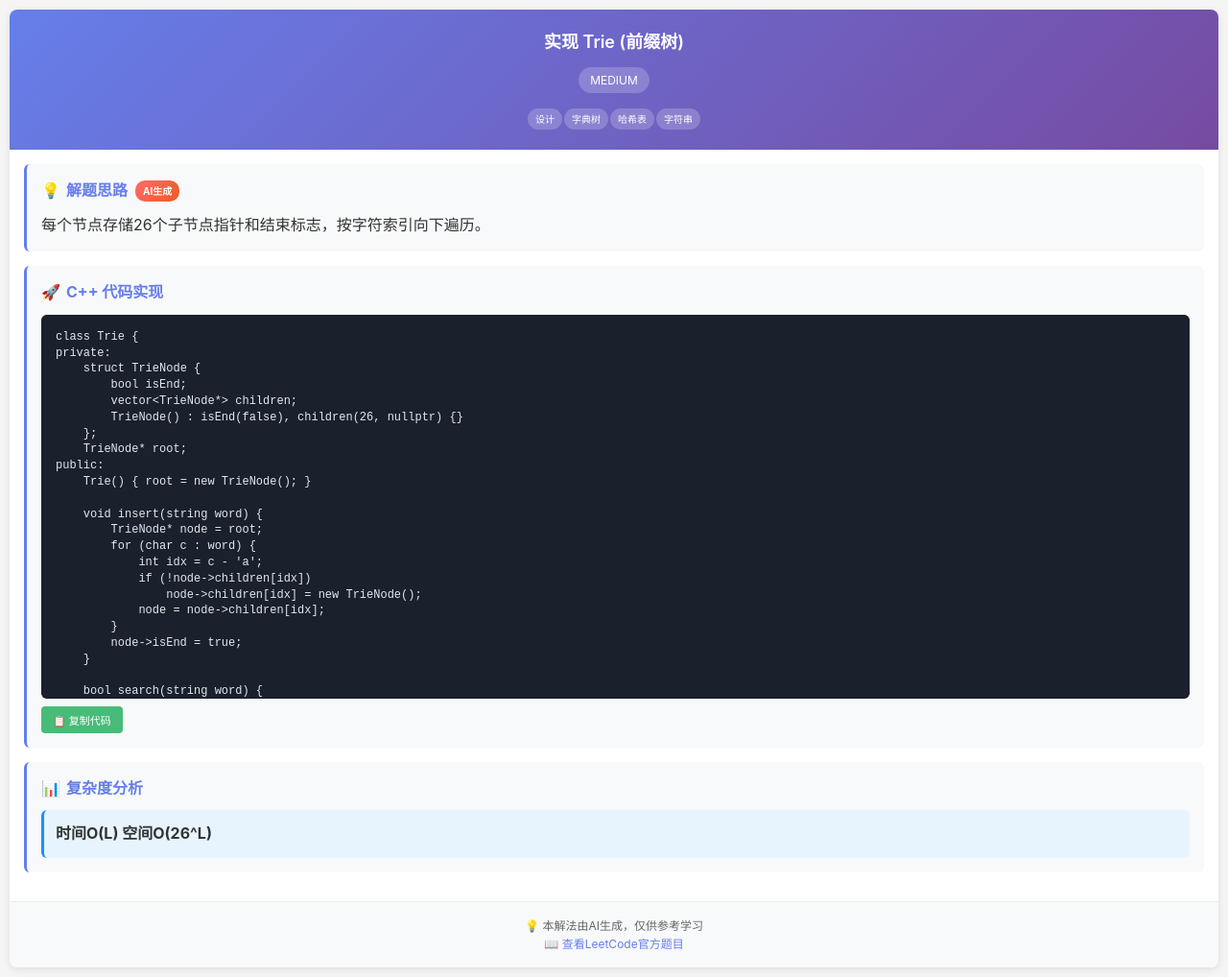
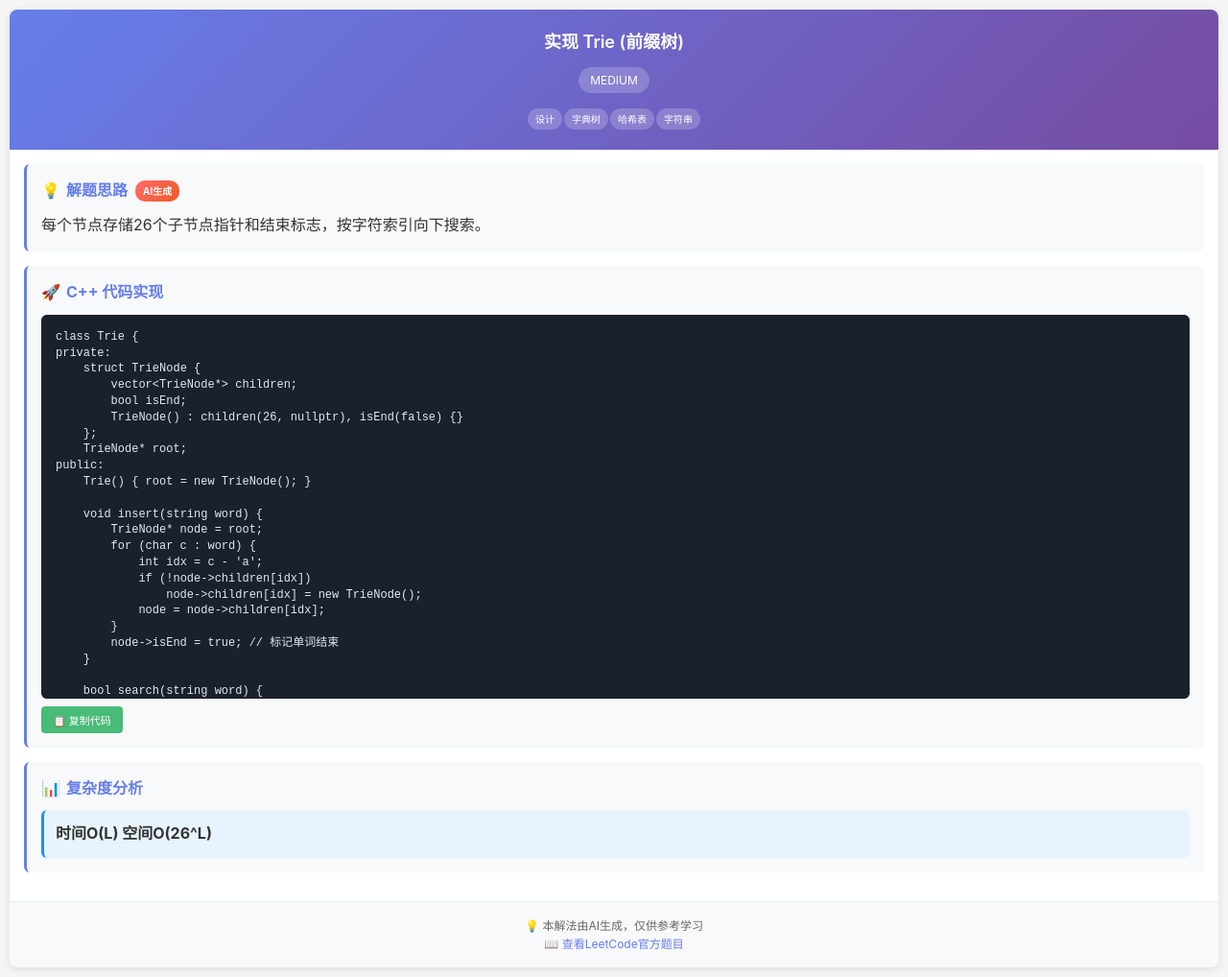
Before and after one commit to FangChao1086/FangChao1086.github.io, a Jekyll site: the page solutions/implement-trie-prefix-tree_solution.html, which Jekyll copies as it is, in a window 1280 px wide. Shown: the whole page at 96% size. Built offline with Jekyll 4.4.1, drawn with Linux system fonts in a browser that asks for light colours; some of the changed text lies outside the part shown.

Commit message:
Add solution for 实现 Trie (前缀树)

```diff
--- a/solutions/implement-trie-prefix-tree_solution.html
+++ b/solutions/implement-trie-prefix-tree_solution.html
@@ -152,7 +152,7 @@
             <div class="content">
                 <div class="section">
                     <h2>解题思路 <span class="ai-badge">AI生成</span></h2>
-                    <p>每个节点存储26个子节点指针和结束标志，按字符索引向下遍历。</p>
+                    <p>每个节点存储26个子节点指针和结束标志，按字符索引向下搜索。</p>
                 </div>
 
                 <div class="section code-section">
@@ -161,9 +161,9 @@
                         <pre class="code" id="code-content">class Trie {
 private:
     struct TrieNode {
+        vector&lt;TrieNode*&gt; children;
         bool isEnd;
-        vector&lt;TrieNode*&gt; children;
-        TrieNode() : isEnd(false), children(26, nullptr) {}
+        TrieNode() : children(26, nullptr), isEnd(false) {}
     };
     TrieNode* root;
 public:
@@ -177,7 +177,7 @@ public:
                 node-&gt;children[idx] = new TrieNode();
             node = node-&gt;children[idx];
         }
-        node-&gt;isEnd = true;
+        node-&gt;isEnd = true; // 标记单词结束
     }
 
     bool search(string word) {
@@ -187,7 +187,7 @@ public:
             if (!node-&gt;children[idx]) return false;
             node = node-&gt;children[idx];
         }
-        return node-&gt;isEnd;
+        return node-&gt;isEnd; // 必须匹配完整单词
     }
 
     bool startsWith(string prefix) {
```
Also changed, not shown: other parts of solutions/implement-trie-prefix-tree_solution.html (+1 -1 lines).
